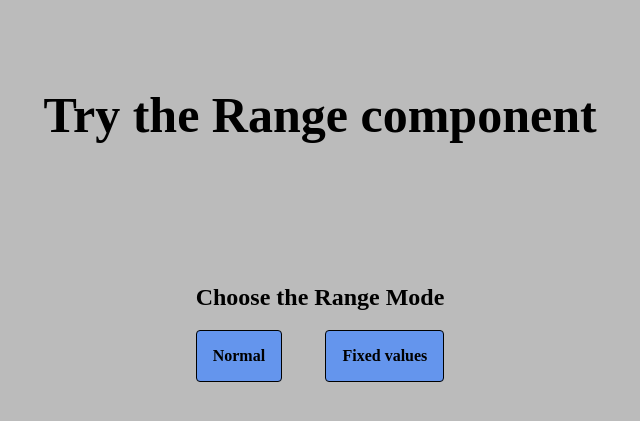
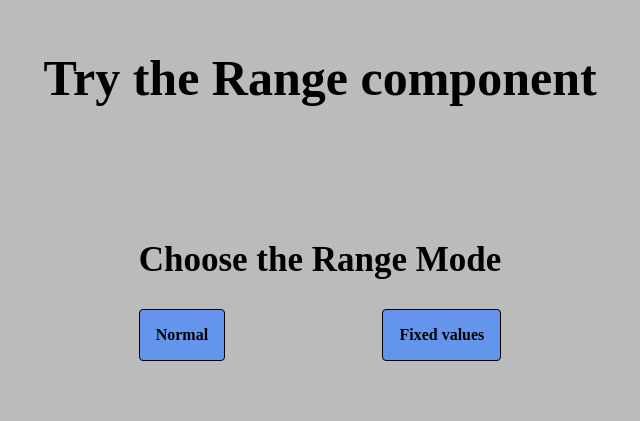
Before and after one commit to sguemar/range-component, a Next.js app: page / in a window 1280 px wide. Shown: the part 177-598 px from the top of the page, without its empty margins (320-960 px from the left). Built offline with nearby package versions, Linux system fonts and the light colour scheme.

Commit message:
style: change some global styles

```diff
--- a/app/global.css
+++ b/app/global.css
@@ -7,11 +7,15 @@ body {
   height: 100vh;
   background-color: #bbb;
   display: grid;
-  grid-template-rows: 200px 1fr;
+  grid-template-rows: min-content 1fr;
   padding: 15% 10%;
   place-items: center;
 
   h1 {
     font-size: 50px;
   }
+
+  h2 {
+    font-size: 35px;
+  }
 }
```
